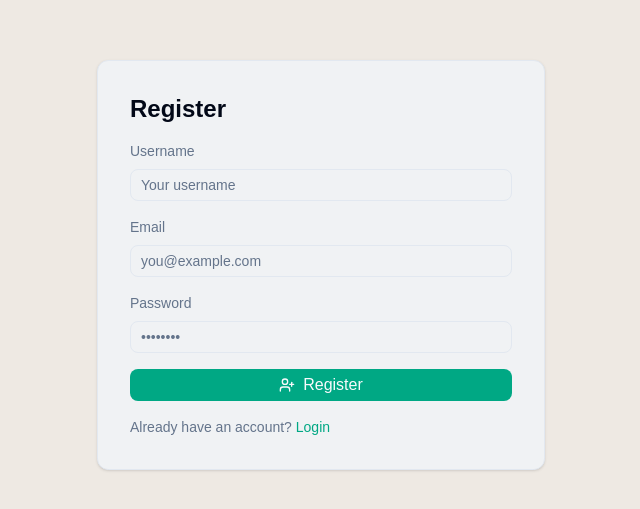
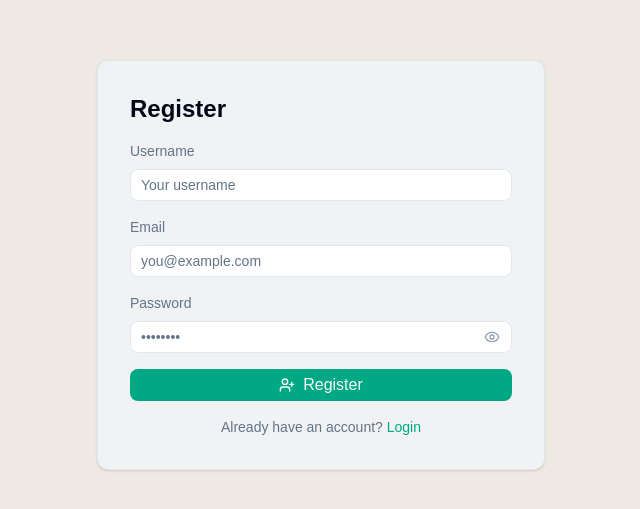
Before and after one commit to Chigbo-max/chat-app, a React (Vite) app in the folder frontend/chat-app/: page /register in a window 1280 px wide. Shown: the part 135-644 px from the top of the page, without its empty margins (319-959 px from the left). Built offline with nearby package versions, Linux system fonts and the light colour scheme.

Commit message:
updated login and register ui

```diff
--- a/frontend/chat-app/src/pages/Login.tsx
+++ b/frontend/chat-app/src/pages/Login.tsx
@@ -3,14 +3,14 @@ import { useNavigate, Link } from "react-router-dom";
 import { useMutation } from "@apollo/client/react";
 import { Input } from "@/components/ui/input";
 import { Button } from "@/components/ui/button";
-import { LogIn } from "lucide-react";
+import { LogIn, Eye, EyeOff, AlertCircle } from "lucide-react";
 import { LOGIN_MUTATION } from "@/graphql/queries";
-
 
 export default function Login() {
   const navigate = useNavigate();
   const [email, setEmail] = useState("");
   const [password, setPassword] = useState("");
+  const [showPassword, setShowPassword] = useState(false);
   const [error, setError] = useState("");
 
   interface AuthResult {
@@ -44,14 +44,20 @@ export default function Login() {
   };
 
   return (
-
-
     <div className="min-h-screen flex items-center justify-center bg-background text-foreground p-4 transition-colors duration-300">
       <form
         onSubmit={handleSubmit}
         className="w-full max-w-md space-y-6 p-8 rounded-2xl bg-card shadow-lg border border-border"
       >
         <h1 className="text-3xl font-bold text-foreground text-center">Login</h1>
+
+        {/* Improved Error Message Display */}
+        {error && (
+          <div className="flex items-center gap-2 p-3 rounded-md bg-destructive/5 text-destructive text-sm border border-destructive/100 animate-in fade-in zoom-in duration-200">
+            <AlertCircle className="h-4 w-4 shrink-0" />
+            <p>{error}</p>
+          </div>
+        )}
 
         {/* Email */}
         <div className="flex flex-col">
@@ -69,24 +75,35 @@ export default function Login() {
           />
         </div>
 
-        {/* Password */}
+        {/* Password with Visibility Toggle */}
         <div className="flex flex-col">
           <label htmlFor="password" className="text-sm mb-2 text-muted-foreground">
             Password
           </label>
+          <div className="relative">
             <Input
               id="password"
-            type="password"
+              type={showPassword ? "text" : "password"}
               value={password}
               onChange={(e) => setPassword(e.target.value)}
               placeholder="••••••••"
               required
-            className="bg-input text-foreground border-border focus:border-primary focus:ring-1 focus:ring-primary"
+              className="bg-input text-foreground border-border focus:border-primary focus:ring-1 focus:ring-primary pr-10"
             />
+            <button
+              type="button"
+              onClick={() => setShowPassword(!showPassword)}
+              className="absolute right-3 top-1/2 -translate-y-1/2 text-muted-foreground hover:text-slate-900 focus:text-slate-900 transition-colors"
+              aria-label={showPassword ? "Hide password" : "Show password"}
+            >
+              {showPassword ? (
+                <EyeOff className="h-4 w-4" />
+              ) : (
+                <Eye className="h-4 w-4" />
+              )}
+            </button>
           </div>
-
-        {/* Error message */}
-        {error && <p className="text-destructive text-sm text-center">{error}</p>}
+        </div>
 
         {/* Submit Button */}
         <Button
@@ -106,8 +123,6 @@ export default function Login() {
           </Link>
         </p>
       </form>
-
-
     </div>
   );
 }
--- a/frontend/chat-app/src/pages/Register.tsx
+++ b/frontend/chat-app/src/pages/Register.tsx
@@ -3,7 +3,7 @@ import { useNavigate, Link } from "react-router-dom";
 import { useMutation } from "@apollo/client/react";
 import { Input } from "@/components/ui/input";
 import { Button } from "@/components/ui/button";
-import { UserPlus } from "lucide-react";
+import { UserPlus, Eye, EyeOff, AlertCircle } from "lucide-react";
 import { REGISTER_MUTATION } from "@/graphql/queries";
 
 export default function Register() {
@@ -11,6 +11,7 @@ export default function Register() {
   const [username, setUsername] = useState("");
   const [email, setEmail] = useState("");
   const [password, setPassword] = useState("");
+  const [showPassword, setShowPassword] = useState(false);
   const [error, setError] = useState("");
 
   interface AuthResult {
@@ -48,30 +49,74 @@ export default function Register() {
       <form onSubmit={handleSubmit} className="w-full max-w-md space-y-4 p-8 border rounded-xl bg-card shadow-sm">
         <h1 className="text-2xl font-bold text-foreground">Register</h1>
 
+        {/* Enhanced Error Message */}
+        {error && (
+          <div className="flex items-center gap-3 p-3 rounded-lg bg-destructive/5 border border-destructive/100 text-destructive animate-in fade-in slide-in-from-top-1 duration-200">
+            <AlertCircle className="h-4 w-4 shrink-0" />
+            <p className="text-sm font-medium">{error}</p>
+          </div>
+        )}
+
         <div>
           <label htmlFor="username" className="text-sm mb-2 block text-muted-foreground">Username</label>
-          <Input id="username" value={username} onChange={(e) => setUsername(e.target.value)} placeholder="Your username" required />
+          <Input
+            id="username"
+            value={username}
+            onChange={(e) => setUsername(e.target.value)}
+            placeholder="Your username"
+            required
+            className="bg-white text-slate-900"
+          />
         </div>
 
         <div>
           <label htmlFor="email" className="text-sm mb-2 block text-muted-foreground">Email</label>
-          <Input id="email" type="email" value={email} onChange={(e) => setEmail(e.target.value)} placeholder="you@example.com" required />
+          <Input
+            id="email"
+            type="email"
+            value={email}
+            onChange={(e) => setEmail(e.target.value)}
+            placeholder="you@example.com"
+            required
+            className="bg-white text-slate-900"
+          />
         </div>
 
+        {/* Password with Visibility Toggle */}
         <div>
           <label htmlFor="password" className="text-sm mb-2 block text-muted-foreground">Password</label>
-          <Input id="password" type="password" value={password} onChange={(e) => setPassword(e.target.value)} placeholder="••••••••" required />
+          <div className="relative">
+            <Input
+              id="password"
+              type={showPassword ? "text" : "password"}
+              value={password}
+              onChange={(e) => setPassword(e.target.value)}
+              placeholder="••••••••"
+              required
+              className="bg-white text-slate-900 pr-10"
+            />
+            <button
+              type="button"
+              onClick={() => setShowPassword(!showPassword)}
+              className="absolute right-3 top-1/2 -translate-y-1/2 text-slate-400 hover:text-slate-900 focus:text-slate-900 transition-colors"
+              aria-label={showPassword ? "Hide password" : "Show password"}
+            >
+              {showPassword ? (
+                <EyeOff className="h-4 w-4" />
+              ) : (
+                <Eye className="h-4 w-4" />
+              )}
+            </button>
+          </div>
         </div>
-
-        {error ? <p className="text-destructive text-sm">{error}</p> : null}
 
         <Button type="submit" className="w-full" disabled={loading}>
           <UserPlus className="mr-2 h-4 w-4" />
           {loading ? "Creating account..." : "Register"}
         </Button>
 
-        <p className="text-sm text-muted-foreground">
-          Already have an account? <Link to="/login" className="text-primary">Login</Link>
+        <p className="text-sm text-muted-foreground text-center">
+          Already have an account? <Link to="/login" className="text-primary hover:underline">Login</Link>
         </p>
       </form>
     </div>
```
Lines whose indentation alone changed are shown as unchanged.
